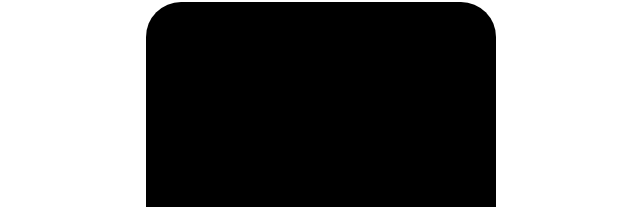
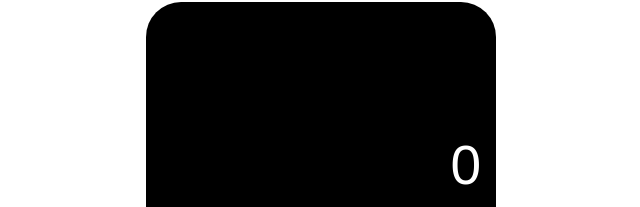
Before and after one commit to Jinn-T/Calculator-Project, a plain HTML site: page index.html in a window 1280 px wide. Both pictures are taken after a click on the button "AC". Shown: the part 78-285 px from the top of the page, 319-959 px from the left. Drawn offline with Linux system fonts and the light colour scheme.

Commit message:
Added displayNum = 0 as specified in spec

```diff
--- a/app.js
+++ b/app.js
@@ -37,7 +37,7 @@ updateDisplay = (number) => (display.innerHTML += number);
 
 // clear button
 allClear.addEventListener("click", () => {
-    display.innerText = "";
+    display.innerText = "0";
     currentNumber = currentNumber.innerText = "";
     storedNum = storedNum.innerText = "";
 });
@@ -54,6 +54,7 @@ del.addEventListener("click", () => {
 
 allBtnNumber.forEach((button) => {
     button.addEventListener("click", (e) => {
+        display.innerText = "";
         console.log(e.target); // target selects the event object
         console.log(e.target.innerHTML); // selects the hmtl elements
         let target = e.target;
--- a/index.html
+++ b/index.html
@@ -10,7 +10,7 @@
     <body>
         <div class="container">
             <div id="display__wrap">
-                <p id="display"></p>
+                <p id="display">0</p>
             </div>
             <div class="buttons__container">
                 <button class="all-clear btn">AC</button>
```
